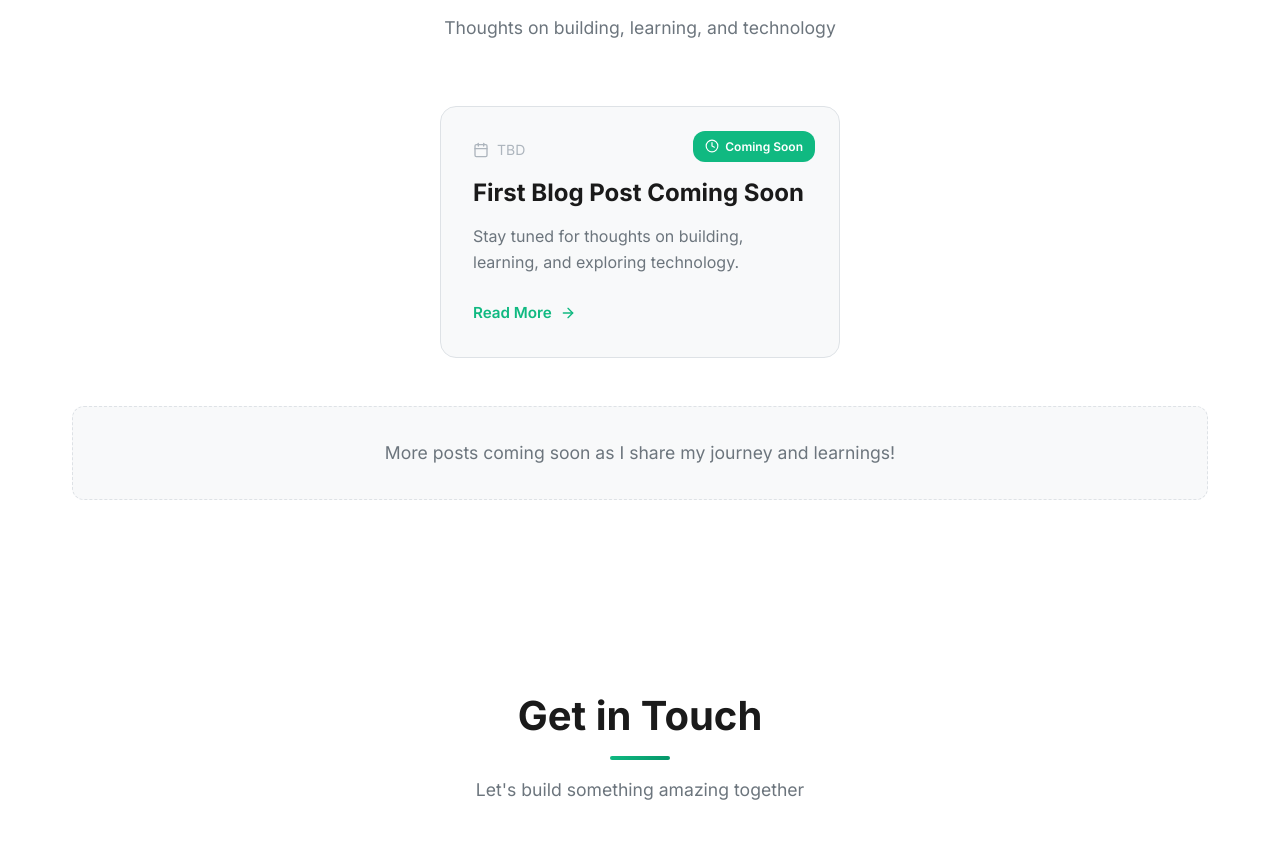
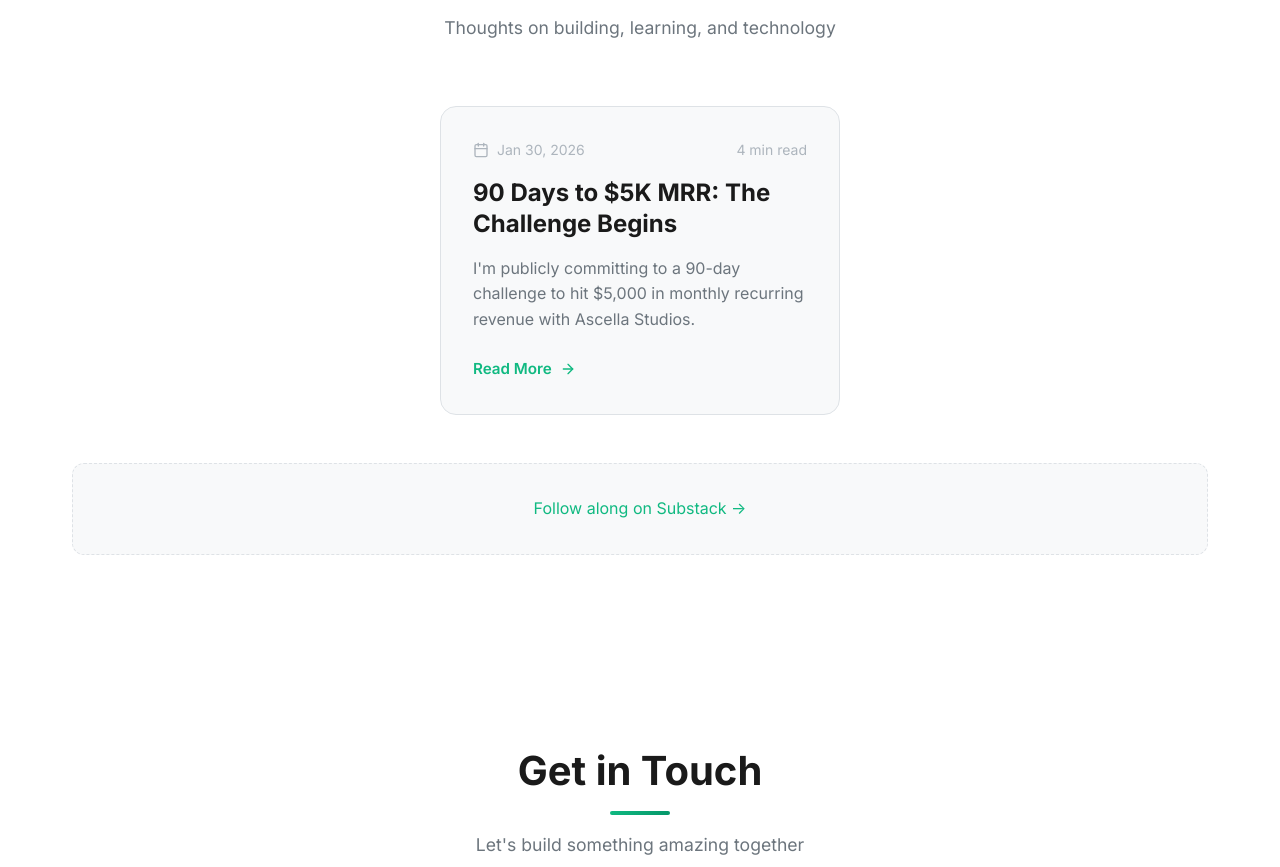
Before and after one commit to JaredKlopstein/Portfolio-Website, a React (Vite) app: page / in a window 1280 px wide. Shown: the part 4322-5189 px from the top of the page. Built offline with nearby package versions, Linux system fonts and the light colour scheme.

Commit message:
updated blog section

```diff
--- a/src/components/Blog.jsx
+++ b/src/components/Blog.jsx
@@ -2,16 +2,15 @@ import { Calendar, ArrowRight, Clock } from 'lucide-react';
 import './Blog.css';
 
 const Blog = () => {
-  // Placeholder blog posts - easy to update later
   const blogPosts = [
     {
       id: 1,
-      title: 'First Blog Post Coming Soon',
-      date: 'TBD',
-      excerpt: 'Stay tuned for thoughts on building, learning, and exploring technology.',
-      readTime: '5 min read',
-      link: '#',
-      status: 'coming-soon'
+      title: '90 Days to $5K MRR: The Challenge Begins',
+      date: 'Jan 30, 2026',
+      excerpt: 'I\'m publicly committing to a 90-day challenge to hit $5,000 in monthly recurring revenue with Ascella Studios.',
+      readTime: '4 min read',
+      link: 'https://jaredklopstein.substack.com/p/90-days-to-5k-mrr-the-challenge-begins',
+      status: 'live'
     }
   ];
 
@@ -56,7 +55,9 @@ const Blog = () => {
         </div>
 
         <div className="blog-cta">
-          <p>More posts coming soon as I share my journey and learnings!</p>
+          <a href="https://jaredklopstein.substack.com/" target="_blank" rel="noopener noreferrer" className="substack-link">
+            Follow along on Substack →
+          </a>
         </div>
       </div>
     </section>
```
